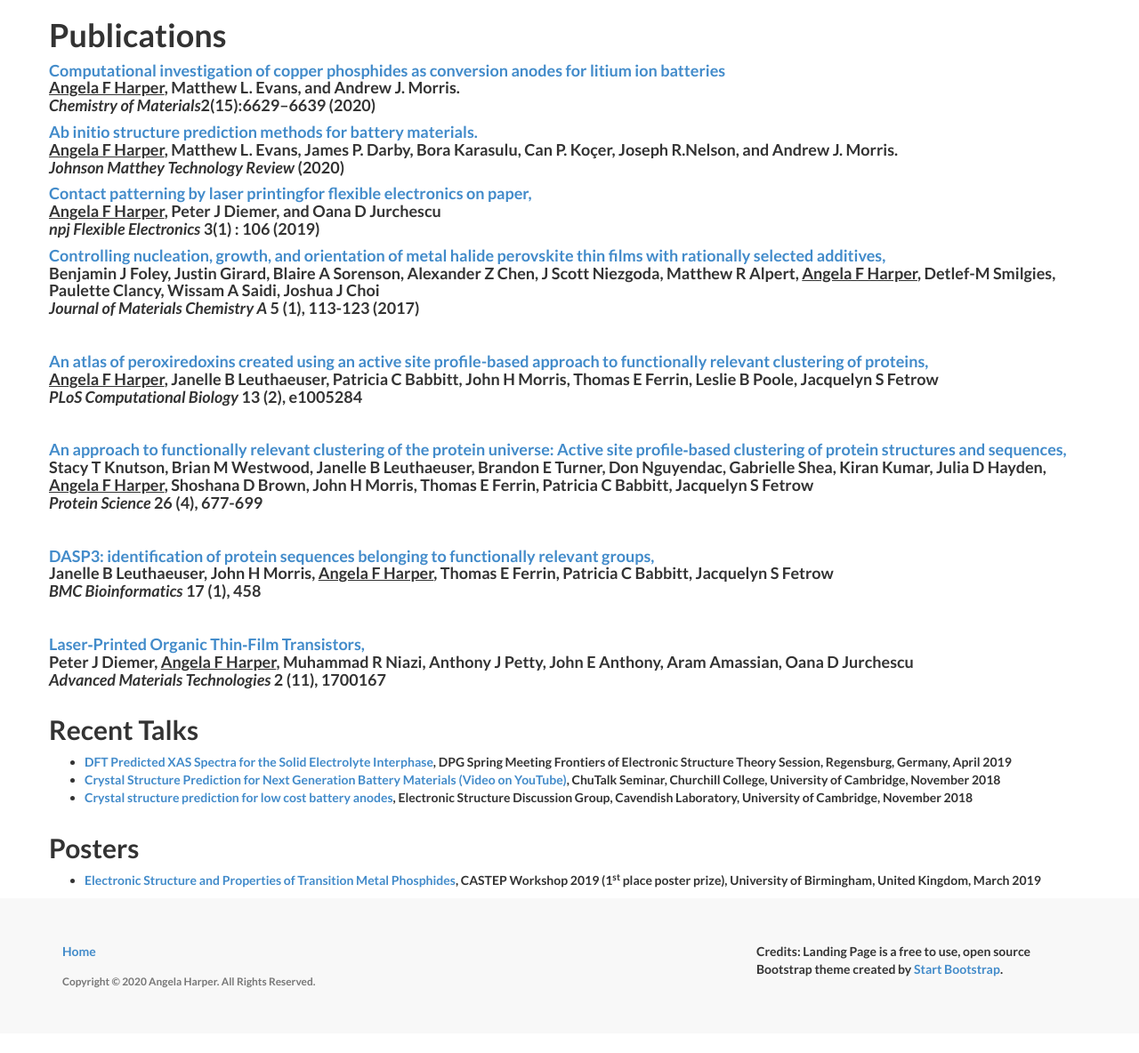
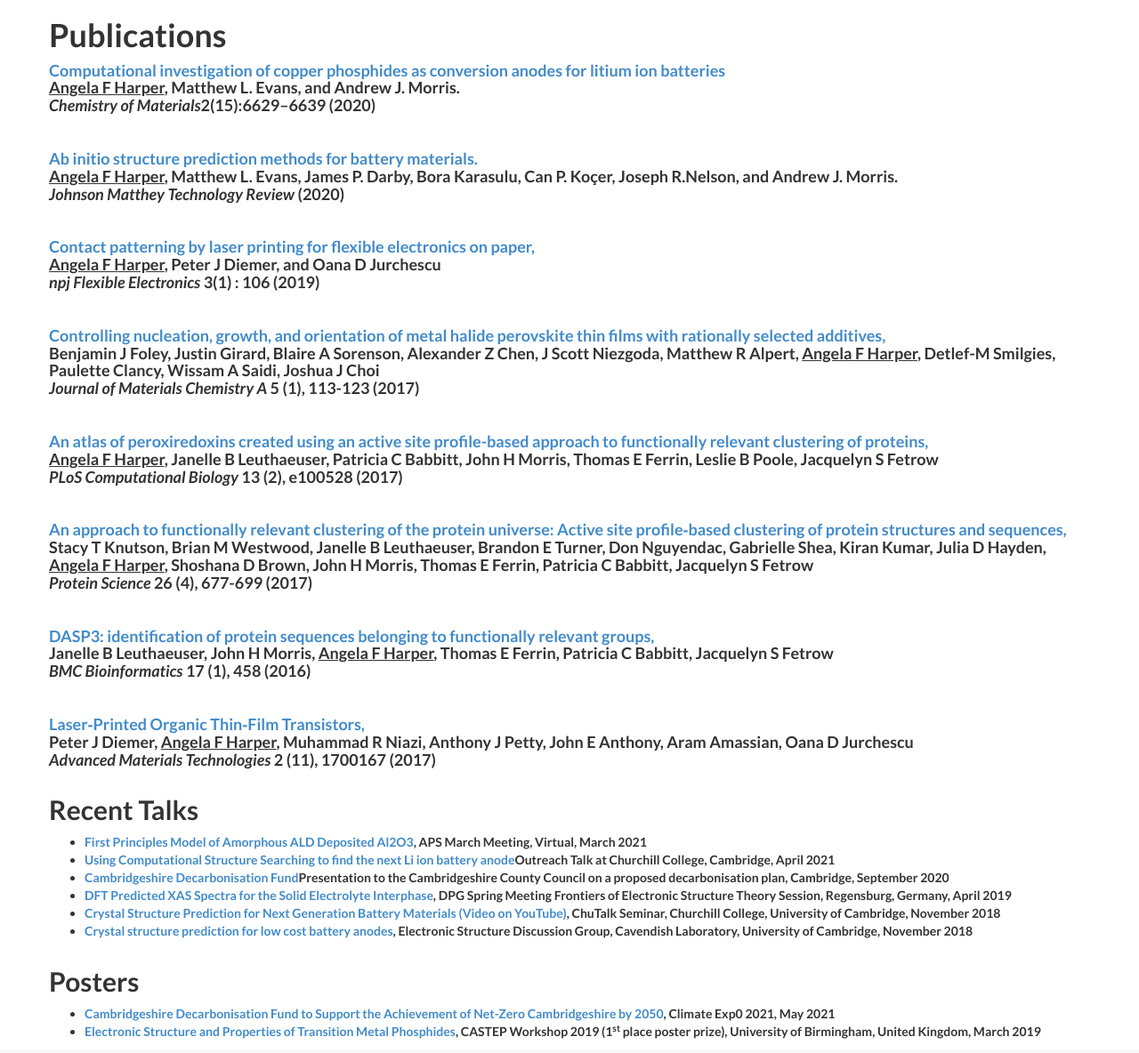
Before and after one commit to harpaf13/harpaf13.github.io, a Jekyll site: the page built from publications/index.html, in a window 1280 px wide and 1400 px high. Shown: the part 216-1400 px from the top of the window at 89% size. Built offline with Jekyll 4.4.1, drawn with Linux system fonts in a browser that asks for light colours.

Commit message:
pubs updated

```diff
--- a/publications/index.html
+++ b/publications/index.html
@@ -84,18 +84,24 @@ title: Publications
 <br>
 <em>Chemistry of Materials</em>2(15):6629–6639 (2020)
                 </h4>
+<br>
+
                 <h4><a href="http://dx.doi.org/10.1595/205651320X15742491027978">Ab initio structure prediction methods for battery materials.</a>
 <br>
 <u><strong>Angela F Harper</strong></u>, Matthew L. Evans, James P. Darby, Bora Karasulu, Can P. Koçer, Joseph R.Nelson, and Andrew J. Morris.
 <br>
 <em>Johnson Matthey Technology Review</em> (2020)
                 </h4>
-                <h4><a href="https://www.nature.com/articles/s41528-019-0055-3">Contact patterning by laser printingfor flexible electronics on paper,</a>
+<br>
+
+                <h4><a href="https://www.nature.com/articles/s41528-019-0055-3">Contact patterning by laser printing for flexible electronics on paper,</a>
 <br>
 <u><strong>Angela F Harper</strong></u>, Peter J Diemer, and Oana D Jurchescu
 <br>
 <em>npj Flexible Electronics</em> 3(1) : 106 (2019)
                 </h4>
+<br>
+
                 <h4><a href="http://pubs.rsc.org/en/content/articlehtml/2017/ta/c6ta07671h">Controlling nucleation, growth, and orientation of metal halide perovskite thin films with rationally selected additives,</a>
 <br>
 Benjamin J Foley, Justin Girard, Blaire A Sorenson, Alexander Z Chen, J Scott Niezgoda, Matthew R Alpert, <u><strong>Angela F Harper</strong></u>, Detlef-M Smilgies, Paulette Clancy, Wissam A Saidi, Joshua J Choi
@@ -109,7 +115,7 @@ Benjamin J Foley, Justin Girard, Blaire A Sorenson, Alexander Z Chen, J Scott Ni
 <br>
 <u><strong>Angela F Harper</strong></u>, Janelle B Leuthaeuser, Patricia C Babbitt, John H Morris, Thomas E Ferrin, Leslie B Poole, Jacquelyn S Fetrow
 <br>
-<em>PLoS Computational Biology</em> 13 (2), e1005284
+<em>PLoS Computational Biology</em> 13 (2), e100528 (2017)
                 </h4>
 
 
@@ -120,7 +126,7 @@ Benjamin J Foley, Justin Girard, Blaire A Sorenson, Alexander Z Chen, J Scott Ni
 <br>
 Stacy T Knutson, Brian M Westwood, Janelle B Leuthaeuser, Brandon E Turner, Don Nguyendac, Gabrielle Shea, Kiran Kumar, Julia D Hayden, <u><strong>Angela F Harper</strong></u>, Shoshana D Brown, John H Morris, Thomas E Ferrin, Patricia C Babbitt, Jacquelyn S Fetrow
 <br>
-<em>Protein Science</em> 26 (4), 677-699
+<em>Protein Science</em> 26 (4), 677-699 (2017)
 </h4>
 
 <br>
@@ -130,7 +136,7 @@ Stacy T Knutson, Brian M Westwood, Janelle B Leuthaeuser, Brandon E Turner, Don
 <br>
 Janelle B Leuthaeuser, John H Morris, <u><strong>Angela F Harper</strong></u>, Thomas E Ferrin, Patricia C Babbitt, Jacquelyn S Fetrow
 <br>
-<em>BMC Bioinformatics</em> 17 (1), 458
+<em>BMC Bioinformatics</em> 17 (1), 458 (2016)
 </h4>
 
 <br>
@@ -140,7 +146,7 @@ Janelle B Leuthaeuser, John H Morris, <u><strong>Angela F Harper</strong></u>, T
 <br>
 Peter J Diemer, <u><strong>Angela F Harper</strong></u>, Muhammad R Niazi, Anthony J Petty, John E Anthony, Aram Amassian, Oana D Jurchescu
 <br>
-<em>Advanced Materials Technologies</em> 2 (11), 1700167
+<em>Advanced Materials Technologies</em> 2 (11), 1700167 (2017)
 </h4>
 
             </div>
@@ -152,6 +158,9 @@ Peter J Diemer, <u><strong>Angela F Harper</strong></u>, Muhammad R Niazi, Antho
             <div class="row">
 <h2 id="recent-talks">Recent Talks</h2>
 <ul>
+  <li><a href="https://meetings.aps.org/Meeting/MAR21/Session/X20.7">First Principles Model of Amorphous ALD Deposited Al2O3</a>, APS March Meeting, Virtual, March 2021</li>
+  <li><a href="https://www.youtube.com/watch?v=PS1OpjqNBDM&t=28s&ab_channel=ChurchillMCR%2CUniversityofCambridge">Using Computational Structure Searching to find the next Li ion battery anode</a>Outreach Talk at Churchill College, Cambridge, April 2021</li>
+  <li><a href="https://www.youtube.com/watch?v=X9LMu4Cw3ac&ab_channel=CambridgeshireCountyCouncil">Cambridgeshire Decarbonisation Fund</a>Presentation to the Cambridgeshire County Council on a proposed decarbonisation plan, Cambridge, September 2020</li>
   <li><a href="/images/dpg-2019-forwebsite.pdf">DFT Predicted XAS Spectra for the Solid Electrolyte Interphase</a>, DPG Spring Meeting Frontiers of Electronic Structure Theory Session, Regensburg, Germany, April 2019 </li>
   <li><a href="https://www.youtube.com/watch?v=u6r1dqzVVg8">Crystal Structure Prediction for Next Generation Battery Materials (Video on YouTube)</a>, ChuTalk Seminar, Churchill College, University of Cambridge, November 2018</li>
   <li><a href="/images/esdg_pres.pdf">Crystal structure prediction for low cost battery anodes</a>, Electronic Structure Discussion Group, Cavendish Laboratory, University of Cambridge, November 2018</li>
@@ -166,6 +175,7 @@ Peter J Diemer, <u><strong>Angela F Harper</strong></u>, Muhammad R Niazi, Antho
 <h2 id="recent-posters">Posters</h2>
 
 <ul>
+  <li><a href="/images/climate-exp0.png">Cambridgeshire Decarbonisation Fund to Support the Achievement of Net-Zero Cambridgeshire by 2050</a>, Climate Exp0 2021, May 2021</li>
   <li><a href="/images/castep_poster_19.pdf">Electronic Structure and Properties of Transition Metal Phosphides</a>, CASTEP Workshop 2019 (1<sup>st</sup> place poster prize), University of Birmingham, United Kingdom, March 2019</li>
 </ul>
 
```
Also changed, not shown: images/climate-exp0.png (added).
